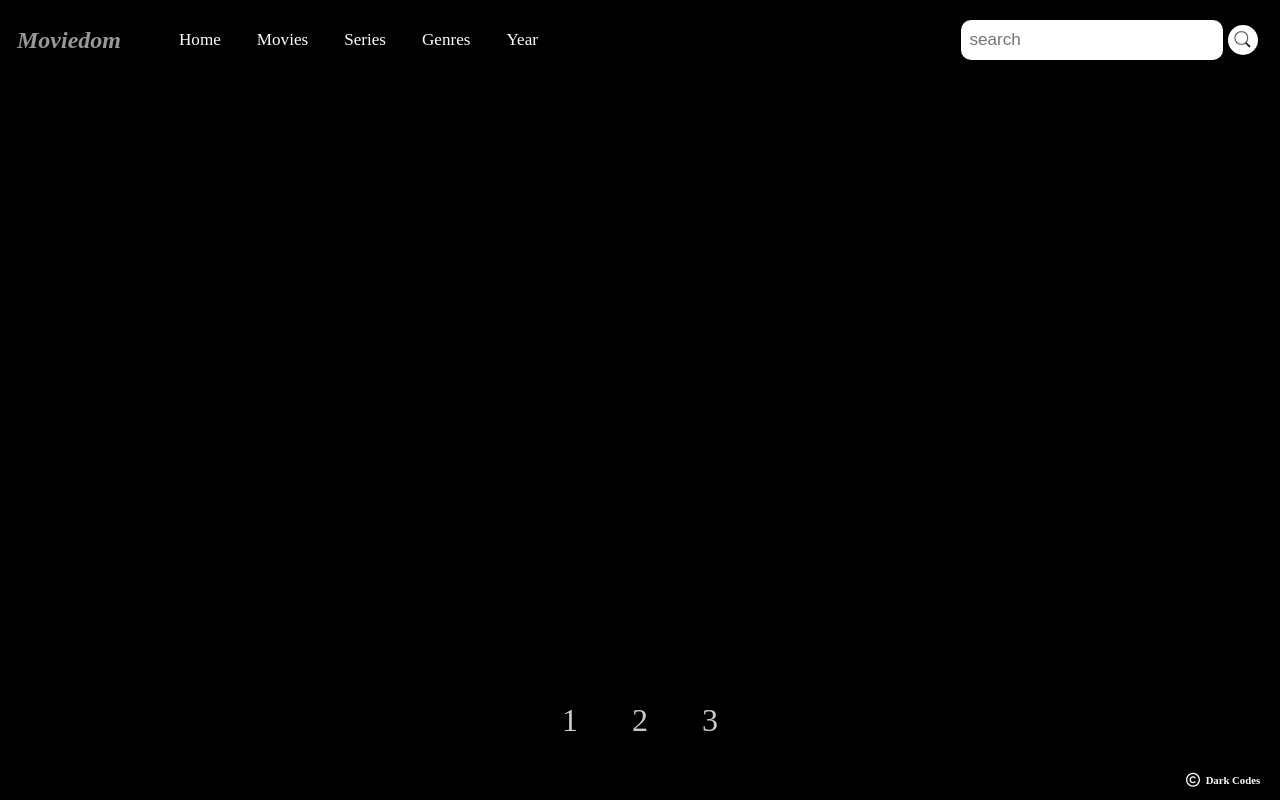
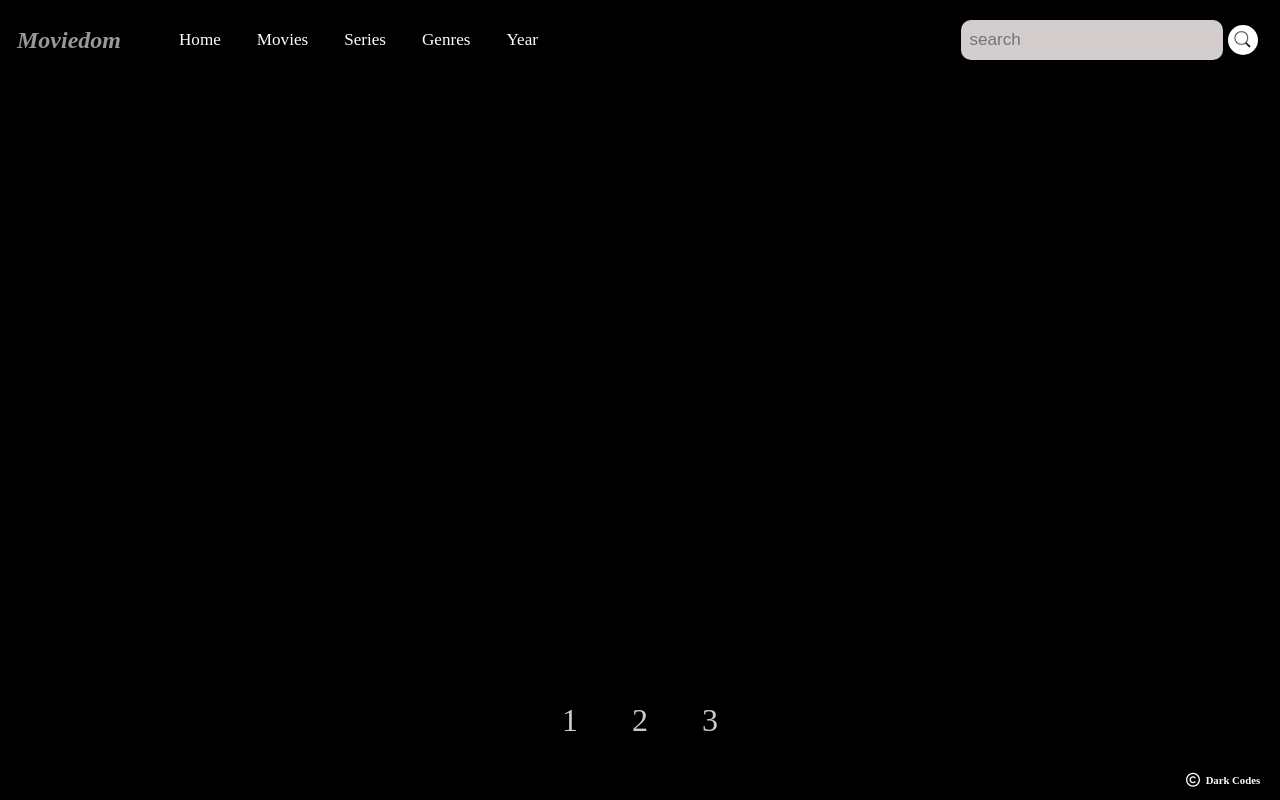
Before and after one commit to Sourcecodee/shootingGame, a plain HTML site: page moviepage.html in a window 1280 px wide. Drawn offline with Linux system fonts and the light colour scheme.

Commit message:
new changes

```diff
--- a/moviedom.css
+++ b/moviedom.css
@@ -130,6 +130,7 @@ input[name=search]{
     border-radius: 10px;
     padding: 8px;
     height: 50%;
+    background-color: rgb(212, 205, 205);
     outline: none;
 }
 
```
